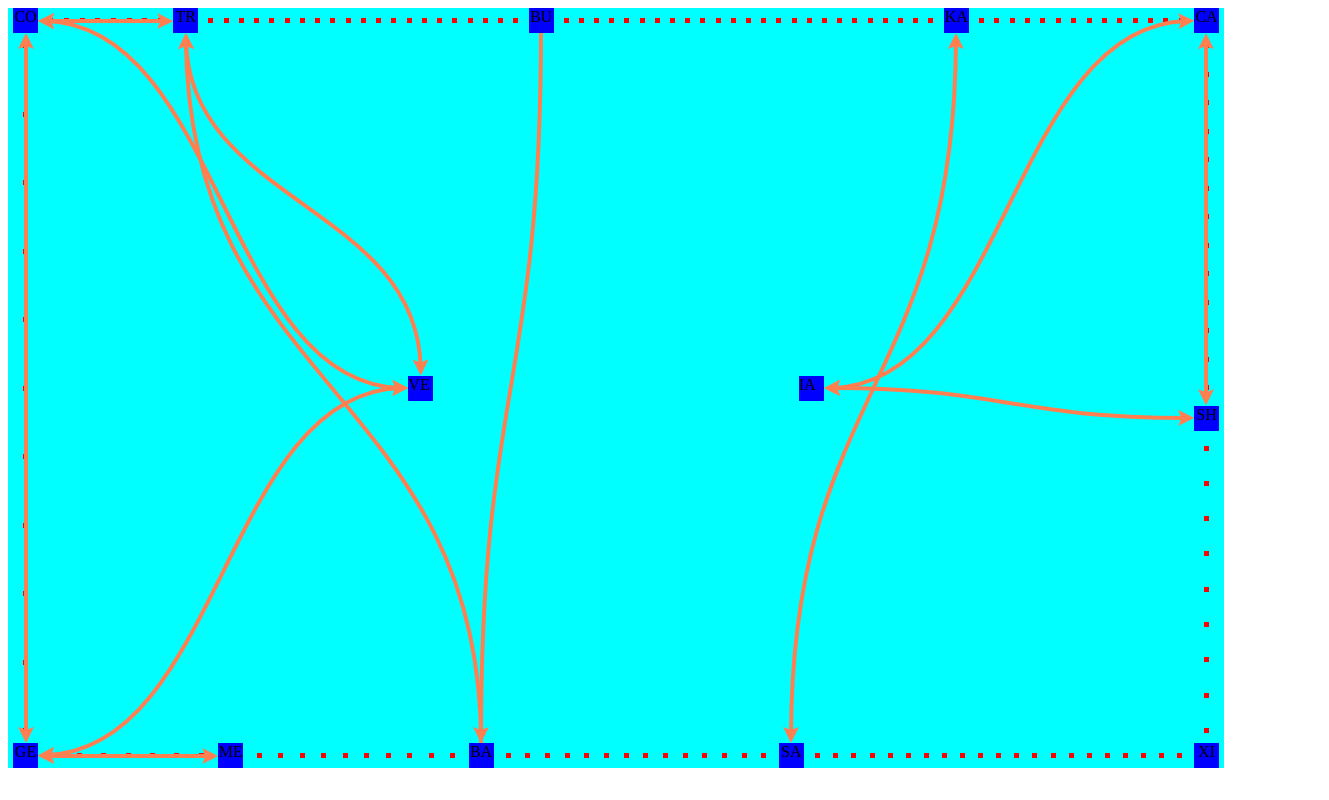
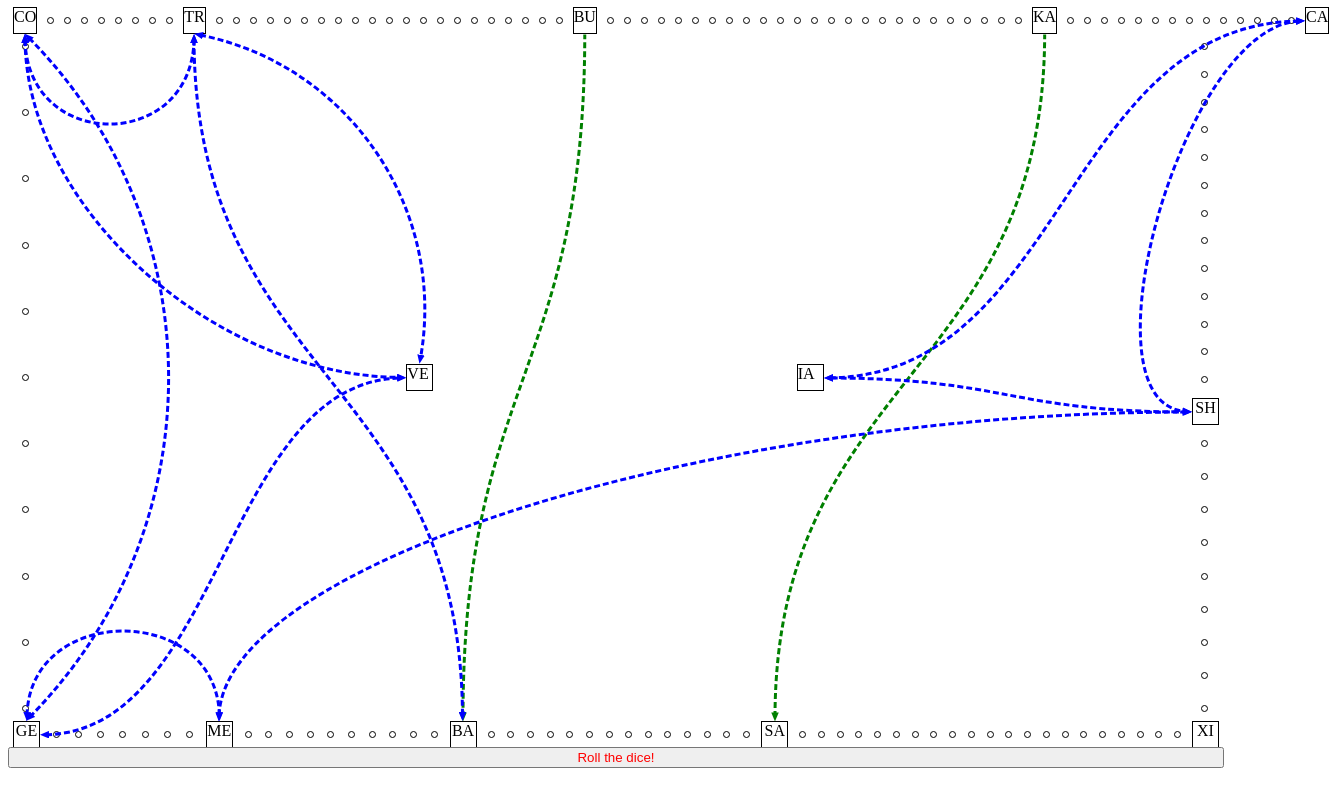
Before and after one commit to Sjoerd473/Silk-Road, a plain HTML site: page index.html in a window 1280 px wide. Shown: the whole page, 1329 px wide, since content can reach past the window. Drawn offline with Linux system fonts and the light colour scheme.

Commit message:
adjusted CSS, removed temporary styles, added transition border shadows for the movement and player tiles, changed arrows to look a little better, added a button for rolling a die

```diff
--- a/script.js
+++ b/script.js
@@ -26,6 +26,13 @@ function createOutline() {
     let rightColumn = document.createElement('div');
     rightColumn.classList.add('rightColumn');
     secondRow.appendChild(rightColumn);
+
+    let rollDie = document.createElement('button');
+    rollDie.classList.add('rollDie');
+    rollDie.textContent = 'Roll the dice!'
+    rollDie.addEventListener('click',movePlayer);
+
+    board.appendChild(rollDie);
 };
 
 function createCity() {
@@ -331,15 +338,22 @@ function createTiles() {
         }
     }
 };
-
+//lifeOffset can be used to offset the middle label text
+//pathLabel to show a label along the path
+//make the arrows show up when hovering over a city
 function createArrows() {
     // CO to GE
     new LeaderLine(
         document.querySelector(`[data-tile='1']`),
         document.querySelector(`[data-tile='153']`),
         {
-            startPlug: 'arrow1',
-            endPlug: 'arrow1'
+            startPlug: 'arrow3',
+            endPlug: 'arrow3',
+
+            size:3,
+            dash:true,
+            path: 'arc',
+            color: 'blue'
         });
 
     // CO to TR
@@ -347,8 +361,14 @@ function createArrows() {
         document.querySelector(`[data-tile='1']`),
         document.querySelector(`[data-tile='10']`),
         {
-            startPlug: 'arrow1',
-            endPlug: 'arrow1'
+            startPlug: 'arrow3',
+            endPlug: 'arrow3',
+            startSocket:'bottom',
+            endSocket:'bottom',
+            size:3,
+            dash:true,
+
+            color: 'blue'
         });
 
     // CO to VE
@@ -356,8 +376,13 @@ function createArrows() {
         document.querySelector(`[data-tile='1']`),
         document.querySelector(`[data-tile='300']`),
         {
-            startPlug: 'arrow1',
-            endPlug: 'arrow1'
+            startPlug: 'arrow3',
+            endPlug: 'arrow3',
+
+            size:3,
+            dash:true,
+
+            color: 'blue'
         });
 
     // TR to VE
@@ -365,8 +390,13 @@ function createArrows() {
         document.querySelector(`[data-tile='10']`),
         document.querySelector(`[data-tile='300']`),
         {
-            startPlug: 'arrow1',
-            endPlug: 'arrow1'
+            startPlug: 'arrow3',
+            endPlug: 'arrow3',
+
+            size:3,
+            dash:true,
+            path: 'arc',
+            color: 'blue'
         });
 
 
@@ -377,39 +407,60 @@ function createArrows() {
         document.querySelector(`[data-tile='134']`),
         {
 
-            endPlug: 'arrow1'
+            endPlug: 'arrow3',
+            size:3,
+            dash:true,
+            color:'green',
         });
     // KA to SA
     new LeaderLine(
         document.querySelector(`[data-tile='58']`),
         document.querySelector(`[data-tile='119']`),
         {
-            startPlug: 'arrow1',
-            endPlug: 'arrow1'
+            endPlug: 'arrow3',
+            size:3,
+            dash:true,
+            color:'green',
         });
     // CA to IA
     new LeaderLine(
         document.querySelector(`[data-tile='73']`),
         document.querySelector(`[data-tile='200']`),
         {
-            startPlug: 'arrow1',
-            endPlug: 'arrow1'
+            startPlug: 'arrow3',
+            endPlug: 'arrow3',
+
+            size:3,
+            dash:true,
+
+            color: 'blue'
         });
     // CA to SH
     new LeaderLine(
         document.querySelector(`[data-tile='73']`),
         document.querySelector(`[data-tile='87']`),
         {
-            startPlug: 'arrow1',
-            endPlug: 'arrow1'
+            startPlug: 'arrow3',
+            endPlug: 'arrow3',
+            startSocket:'left',
+            endSocket:'left',
+            size:3,
+            dash:true,
+
+            color: 'blue'
         });
     // SH to IA
     new LeaderLine(
         document.querySelector(`[data-tile='87']`),
         document.querySelector(`[data-tile='200']`),
         {
-            startPlug: 'arrow1',
-            endPlug: 'arrow1'
+            startPlug: 'arrow3',
+            endPlug: 'arrow3',
+
+            size:3,
+            dash:true,
+
+            color: 'blue'
         });
     // BA to TR
     new LeaderLine(
@@ -417,23 +468,54 @@ function createArrows() {
         document.querySelector(`[data-tile='10']`),
         {
 
-            endPlug: 'arrow1'
+            startPlug: 'arrow3',
+            endPlug: 'arrow3',
+
+            size:3,
+            dash:true,
+
+            color: 'blue'
         });
     // ME to GE
     new LeaderLine(
         document.querySelector(`[data-tile='145']`),
         document.querySelector(`[data-tile='153']`),
         {
-            startPlug: 'arrow1',
-            endPlug: 'arrow1'
+            startPlug: 'arrow3',
+            endPlug: 'arrow3',
+            startSocket:'top',
+            endSocket:'top',
+            size:3,
+            dash:true,
+
+            color: 'blue'
+        });
+    //ME to SH
+    new LeaderLine(
+        document.querySelector(`[data-tile='145']`),
+        document.querySelector(`[data-tile='87']`),
+        {
+            startPlug: 'arrow3',
+            endPlug: 'arrow3',
+            startSocket:'top',
+            endSocket:'left',
+            size:3,
+            dash:true,
+
+            color: 'blue'
         });
     // GE to VE
     new LeaderLine(
         document.querySelector(`[data-tile='153']`),
         document.querySelector(`[data-tile='300']`),
         {
-            startPlug: 'arrow1',
-            endPlug: 'arrow1'
+            startPlug: 'arrow3',
+            endPlug: 'arrow3',
+
+            size:3,
+            dash:true,
+
+            color: 'blue'
         });
 };
 
@@ -492,20 +574,15 @@ function movePlayer() {
     position.classList.add('activePlayer')
 
     if (activePlayer.position <= 5) {
-        const extraTiles = allTiles.slice(allTiles.length - 6).reverse();
-        console.log(extraTiles.length)
+
+         const extraTiles = allTiles.slice(allTiles.length - 6).reverse();
+
+         let modifiedTiles = allTiles.toReversed();
+         modifiedTiles = modifiedTiles.concat(extraTiles).reverse();
+
+        const movement = modifiedTiles.slice((activePlayer.position + 6) - moves, (activePlayer.position + 6) + moves + 1);
 
 
-        const modifiedTiles = allTiles
-            .reverse()
-            .concat(extraTiles)
-            .reverse();
-        console.log(modifiedTiles);
-
-
-
-        const movement = modifiedTiles.slice((activePlayer.position + 6) - moves, (activePlayer.position + 6) + moves + 1);
-        console.log(movement);
         removeItemOnce(movement, position);
         movement.forEach((tile) => {
             tile.classList.add('movement')
@@ -517,16 +594,17 @@ function movePlayer() {
             });
         })
     } else if (activePlayer.position >= 158) {
-        console.log('boophigh')
+
         const modifiedTiles = allTiles.concat(allTiles.slice(0,6))
-        console.log(modifiedTiles);
+
         const movement = modifiedTiles.slice(activePlayer.position - moves, activePlayer.position + moves + 1);
-        console.log(movement)
+
         removeItemOnce(movement, position);
         movement.forEach((tile) => {
             tile.classList.add('movement')
             tile.addEventListener('click', (e) => {
                 activePlayer.position = allTiles.indexOf(e.target);
+
                 e.target.classList.add('activePlayer');
                 position.classList.remove('activePlayer');
                 movement.forEach((tile) => { tile.classList.remove('movement') })
@@ -546,28 +624,12 @@ function movePlayer() {
         })
 
     }
-    //for when the position is too close to the start or end of the board, turn the stuff below the if statement into its own function?
-    /*if (activePlayer.position <= 5 || activePlayer.position >= 158) {
-        allTiles.unshift(allTiles.slice(157));
-        allTiles.push(allTiles.slice(0,6))
-        console.log('boop')
-*/
 
-
-    /*  one = allTiles.indexOf(position);
-        slice rollDice above and below one
-        highlight these by adding a css class
-        add an eventlistner for clicks that moves the player ie updates their position.
-    */
-
-
-
-    //const position = allTiles[`${playerOne.position}`- 1]
 
 }
 //A player object for testing.
 
-const activePlayer = { name: 'Dave', moves: 0, position: 161 };
+const activePlayer = { name: 'Dave', moves: 0, position: 1 };
 
 
 // allTiles[`${playerOne.position}`- 1] // gets the position of the player on the board
--- a/style.css
+++ b/style.css
@@ -6,49 +6,49 @@
     align-self:center;
     width: 5px;
     height: 5px;
-    background-color: red;
+
+
+
+    border-radius: 50%;
+    border: 1px solid black;
   }
 
   .city {
     margin: 5px;
     width: 25px;
     height:25px;
-    background-color: blue;
+    border: 1px solid black;
+
     text-align: center;
 
 
 
   }
 
-  .leftCity  {
+  .leftCity, .rightCity  {
     width: 25px;
-    height:25px;
-    background-color: blue;
+    height: 25px;
+    border: 1px solid black;
     display:flex;
     align-self:center;
     text-align: center;
   }
 
-  .rightCity {
-    width: 25px;
-    height:25px;
-    background-color: blue;
-    display:flex;
-    align-self:center;
-    text-align: center;
+  .point, .city, .leftCity, .rightCity{
+    transition: box-shadow 2s;
   }
 
+
+
   .board {
+    display:flex;
+    flex-direction: column;
     width: 95vw;
     height: 95vh;
-    background-color: aqua;
+
     align-self: center;
   }
 
-  .board{
-    display:flex;
-    flex-direction: column;
-  }
 
   .firstRow{
     display:flex;
@@ -78,7 +78,7 @@
     margin:5px;
     width:25px;
     display:flex;
-    flex-direction: column;
+    flex-direction: column-reverse;
     justify-content: space-between;
   }
 
@@ -107,3 +107,25 @@
   .thirdRow .tileRow {
     flex-direction: row-reverse;
   }
+
+  .movement{
+    cursor: pointer;
+
+    box-shadow: 0 0 6px 4px orange;
+  }
+
+  .movement::after {
+    content: '';
+  position: absolute;
+  width: 10px;
+  height: 10px;
+  transform: scale(2);
+}
+
+
+  .activePlayer {
+    box-shadow: 0 0 3px 5px red;
+  }
+.rollDie{
+  color:red;
+}
```
